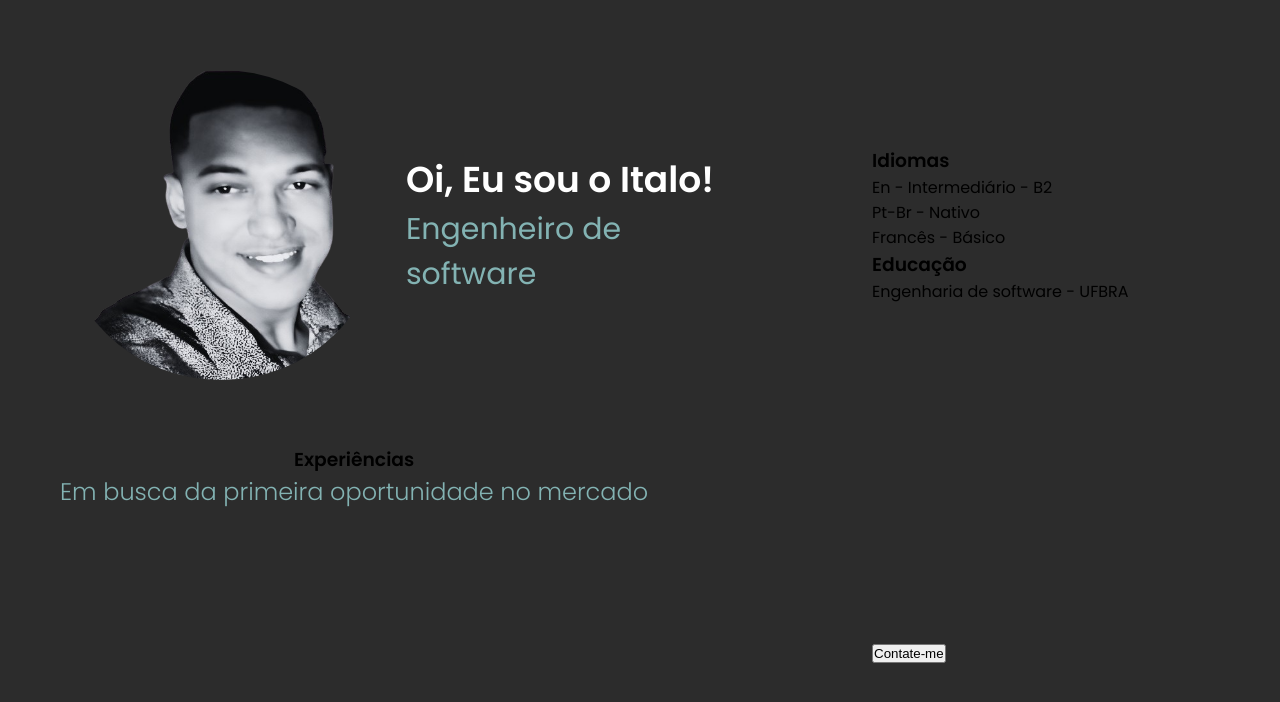
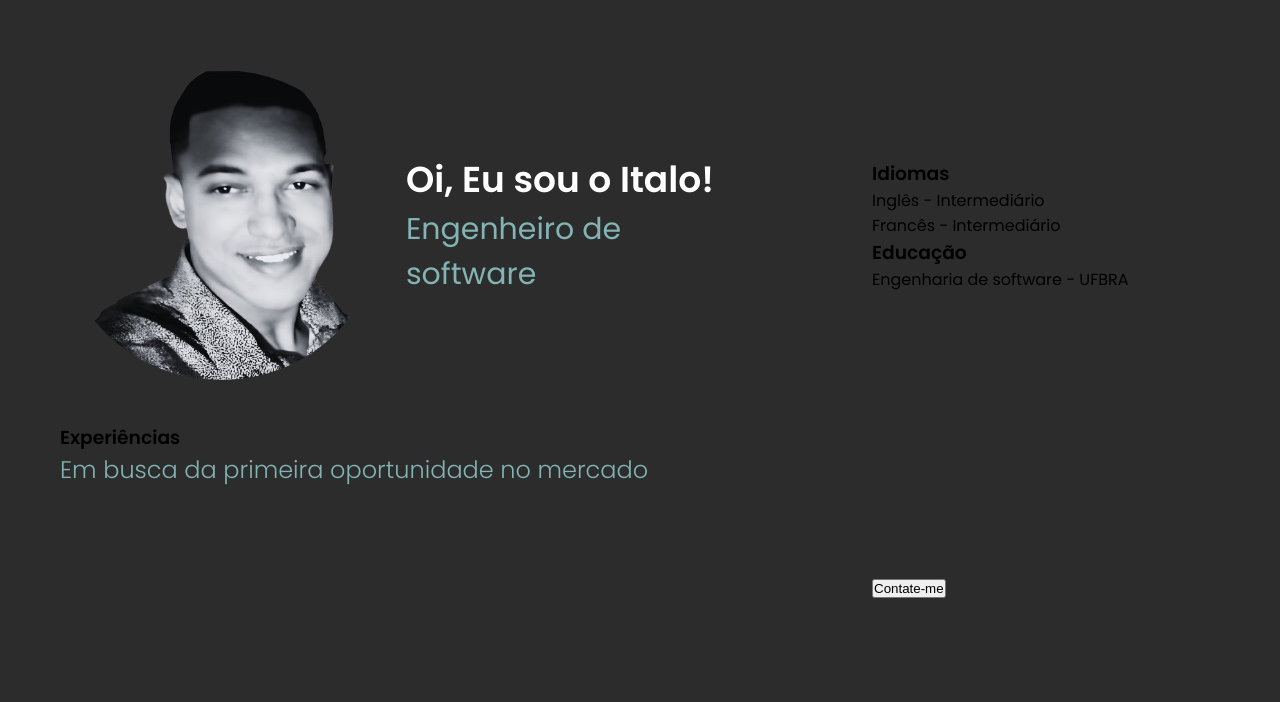
Before and after one commit to itaLoopCode/Meu-Portifolio, a Next.js app: page / in a window 1280 px wide. Shown: the top 702 px of the page. Built offline with nearby package versions, Linux system fonts and the light colour scheme.

Commit message:
committed

```diff
--- a/src/app/page.tsx
+++ b/src/app/page.tsx
@@ -1,5 +1,5 @@
 import { Header } from "@/components//header/header";
-import { Info } from "@/components/Languages/languages";
+import { Info } from "@/components/information/information";
 import { Experience } from "@/components/experience/experience";
 
 import '../components/styles/home.scss'
@@ -14,6 +14,10 @@ export default function Home() {
 
       <Experience />
 
+      <div className="buttons">
+
+      </div>
+
     </ main>
   );
 }
--- a/src/components/Languages/languages.tsx
+++ /dev/null
@@ -1,24 +0,0 @@
-export function Info() {
-  return (
-    <>
-      <div className="info">
-        <h3>Idiomas</h3>
-        <div className="languages-info">
-          <span>En - Intermediário - B2</span>
-
-          <br />
-
-          <span>Pt-Br - Nativo</span>
-
-          <br />
-
-          <span>Francês - Básico</span>
-
-
-        </div>
-        <h3>Educação</h3>
-        <span>Engenharia de software - UFBRA</span>
-      </div>
-    </>
-  );
-}
--- a/src/components/SectionTitle/sectionTitle.tsx
+++ b/src/components/SectionTitle/sectionTitle.tsx
@@ -1,8 +1,8 @@
-interface SectionProps{
+interface SectionTitle{
 text : string
 }
 
-export function SectionProps({text} : SectionProps){
+export function SectionTitle({text} : SectionTitle){
     return(
         <>
         <h3 className="section-title">{text}</h3>
--- a/src/components/experience/experience.scss
+++ b/src/components/experience/experience.scss
@@ -10,9 +10,11 @@
     font-weight: 300;
     font-size: 16px;
     line-height: 27px;
+    align-items: center;
   }
 
   @media (min-width: 768px) {
+    align-items: flex-start;
     p {
       color: var(--text-secundary);
       font-weight: 300;
--- /dev/null
+++ b/src/components/information/information.scss
@@ -0,0 +1,18 @@
+.information{
+    display: flex;
+    flex-direction: column;
+    align-items: center;
+    width: 100%;
+
+    .languages-info{
+        display: flex;
+        flex-direction: column;
+        gap: 24px;
+        align-items: flex-start;
+        width: 100%;
+    }
+
+    span{
+    color: var(--text-secundary);
+}
+}
--- /dev/null
+++ b/src/components/information/information.tsx
@@ -0,0 +1,22 @@
+
+import '@/components/information/information'
+import { SectionTitle } from '../SectionTitle/sectionTitle';
+
+export function Info() {
+  return (
+    <>
+      <div className="info">
+        <SectionTitle text="Idiomas"/>
+        <div className="languages-info">
+          <span>Inglês - Intermediário</span>
+          <br />
+          <span>Francês - Intermediário</span>
+
+
+        </div>
+        <SectionTitle text='Educação'/>
+        <span>Engenharia de software - UFBRA</span>
+      </div>
+    </>
+  );
+}
```
